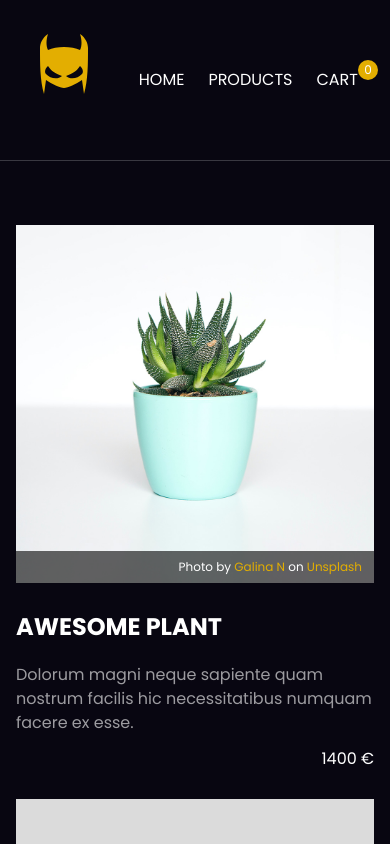
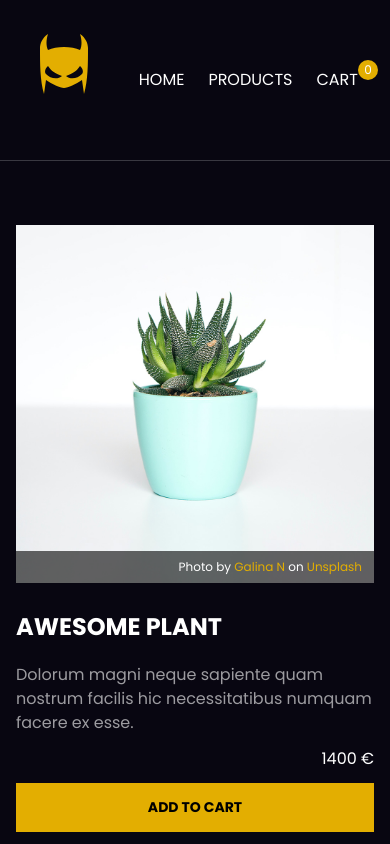
Before and after one commit to marko-krznar/React-Typescript-Online-Shop, a React (Create React App) app: page /React-Webshop/products in a window 390 px wide. Shown: the top 844 px of the page. Built offline with nearby package versions, Linux system fonts and the light colour scheme.

Commit message:
Added style

```diff
--- a/src/scss/pages/_category.scss
+++ b/src/scss/pages/_category.scss
@@ -1,7 +1,7 @@
 @import "../layout/layout";
 
 .category-wrapper {
-	padding-top: 4rem;
+	margin: 4rem 0;
 	@include flex-wrap;
 
 	.product-item-wrapper {
@@ -70,7 +70,6 @@
 		.product-item-see-more {
 			font-size: 0.875rem;
 			margin-top: 1rem;
-			opacity: 0.3;
 			@include transition;
 
 			svg {
@@ -85,8 +84,37 @@
 	}
 }
 
-@media (max-width: 768px) {
-	.category-wrapper .product-item-wrapper {
-		flex: 1 1 46%;
+@media (max-width: 1024px) {
+	.category-wrapper {
+		.product-item-wrapper {
+			flex: 1 1 46%;
+		}
+
+		.product-item-overlay {
+			position: relative;
+			background: transparent;
+			bottom: unset;
+			height: auto;
+			margin-top: 1rem;
+
+			.ws-product-icon {
+				display: none;
+			}
+
+			.product-item-add-to-cart {
+				width: 100%;
+
+				button {
+					display: block;
+					width: 100%;
+					background: #e3ae01;
+					color: #000;
+				}
+			}
+
+			.product-item-see-more a {
+				color: #e3ae00;
+			}
+		}
 	}
 }
```
